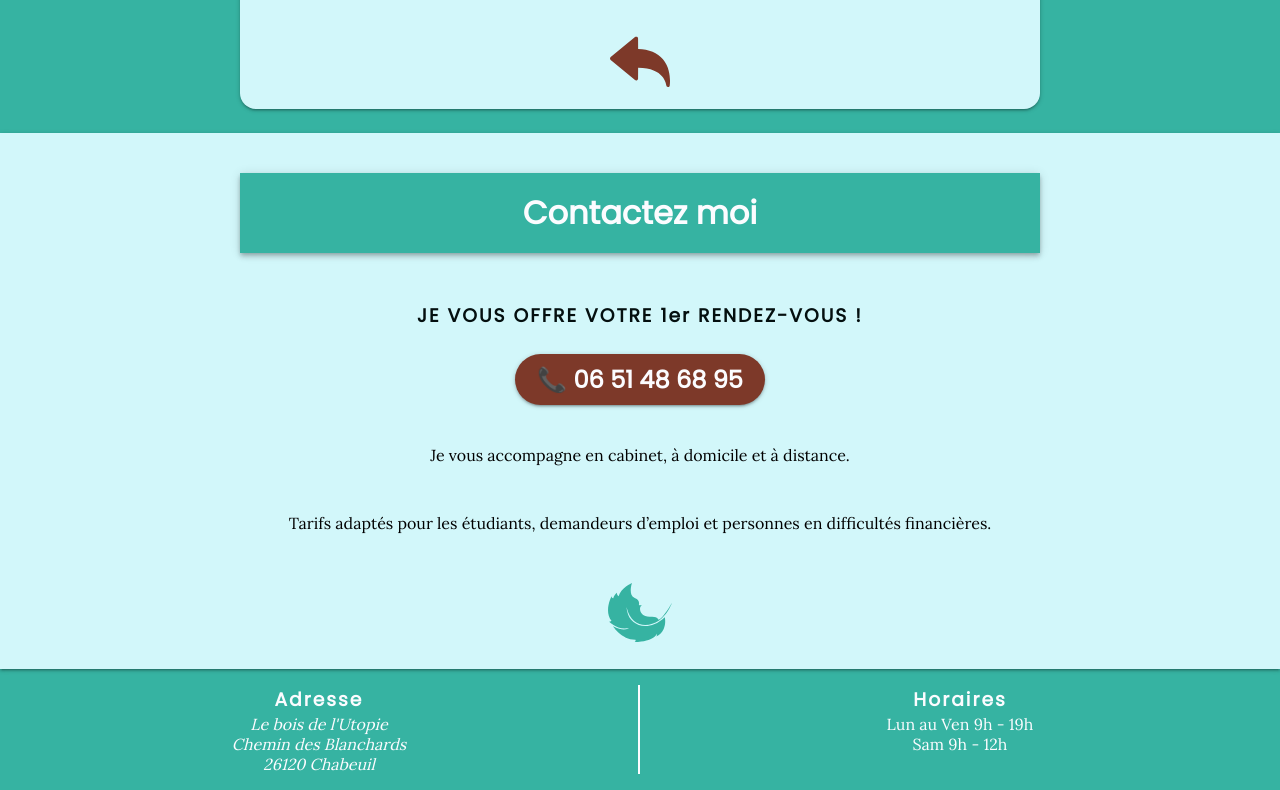
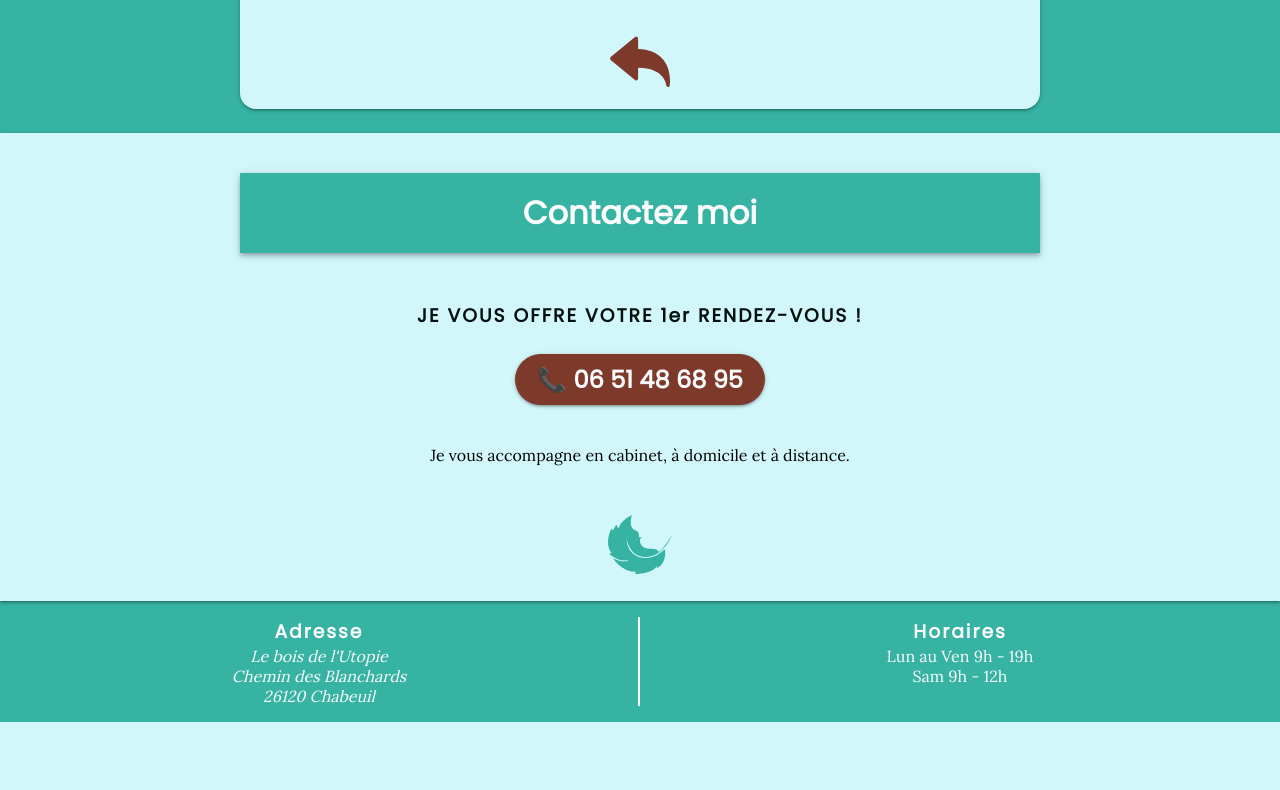
Before and after one commit to arnaudpant/nJoyLife, a plain HTML site: page card-nutrition.html in a window 1280 px wide. Shown: the part 1623-2413 px from the top of the page. After the commit the page ends 2345 px from the top, so only its background shows below. Drawn offline with Linux system fonts and the light colour scheme.

Commit message:
suppression tarif adapté

```diff
--- a/card-nutrition.html
+++ b/card-nutrition.html
@@ -216,10 +216,7 @@
                     <p>
                         Je vous accompagne en cabinet, à domicile et à distance.
                     </p>
-                    <p>
-                        Tarifs adaptés pour les étudiants, demandeurs d’emploi
-                        et personnes en difficultés financières.
-                    </p>
+
                 </div>
 
                 <div class="section-plume section-about__plume"></div>
```
Also changed, not shown: card-sport.html (+1 -4 lines), card-stress.html (+1 -4 lines).
